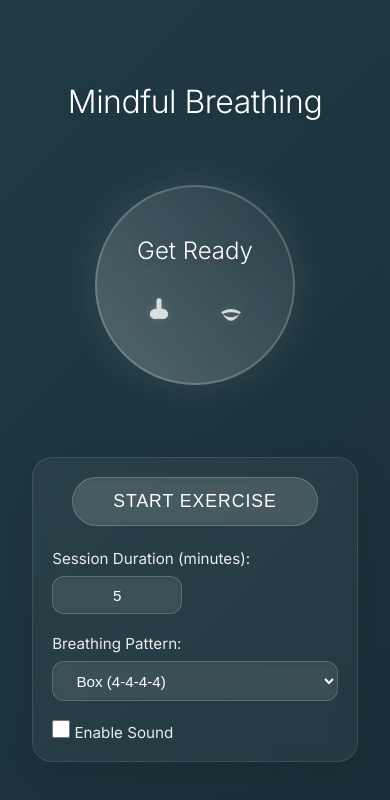
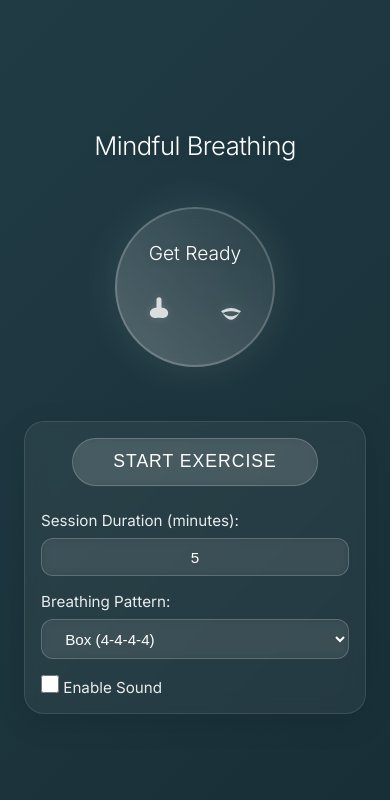
Before and after one commit to coaltrain11/breathing-app, a plain HTML site: page index.html in a window 390 px wide. Drawn offline with Linux system fonts and the light colour scheme.

Commit message:
Optimize layout and responsiveness: - Reduce container and breathing circle sizes - Improve mobile responsiveness - Adjust padding and margins - Make controls more compact

```diff
--- a/styles.css
+++ b/styles.css
@@ -15,7 +15,7 @@ body {
     background-size: 400% 400%;
     animation: gradient 15s ease infinite;
     overflow-x: hidden;
-    padding: 2rem 0;
+    padding: 1rem;
 }
 
 @keyframes gradient {
@@ -26,17 +26,17 @@ body {
 
 .container {
     text-align: center;
-    padding: 1rem;
+    padding: 0.5rem;
     width: 100%;
-    max-width: 1000px;
+    max-width: 800px;
     position: relative;
     z-index: 1;
 }
 
 h1 {
     font-weight: 300;
-    font-size: 2.5rem;
-    margin-bottom: 2rem;
+    font-size: 2rem;
+    margin-bottom: 1.5rem;
     color: #fff;
     text-shadow: 0 2px 10px rgba(0,0,0,0.1);
     letter-spacing: -0.5px;
@@ -44,9 +44,9 @@ h1 {
 
 .breathing-circle {
     position: relative;
-    width: 320px;
-    height: 320px;
-    margin: 0 auto 2rem;
+    width: 280px;
+    height: 280px;
+    margin: 0 auto 1.5rem;
     display: flex;
     justify-content: center;
     align-items: center;
@@ -54,8 +54,8 @@ h1 {
 
 .circle {
     position: absolute;
-    width: 220px;
-    height: 220px;
+    width: 200px;
+    height: 200px;
     border-radius: 50%;
     background: rgba(255, 255, 255, 0.05);
     backdrop-filter: blur(10px);
@@ -108,11 +108,11 @@ h1 {
 }
 
 .controls {
-    max-width: 450px;
+    max-width: 400px;
     margin: 0 auto;
     background: rgba(255, 255, 255, 0.05);
     backdrop-filter: blur(10px);
-    padding: 1.5rem;
+    padding: 1.2rem;
     border-radius: 20px;
     border: 1px solid rgba(255, 255, 255, 0.1);
     box-shadow: 0 8px 32px rgba(0, 0, 0, 0.1);
@@ -143,7 +143,7 @@ h1 {
 .settings {
     display: flex;
     flex-direction: column;
-    gap: 1.2rem;
+    gap: 1rem;
     text-align: left;
 }
 
@@ -151,7 +151,7 @@ h1 {
     display: flex;
     justify-content: space-between;
     align-items: center;
-    gap: 1.2rem;
+    gap: 1rem;
     position: relative;
 }
 
@@ -209,31 +209,31 @@ input[type="checkbox"] {
 
 @media (max-width: 768px) {
     body {
-        padding: 1rem 0;
+        padding: 0.5rem;
     }
 
     .breathing-circle {
-        width: 280px;
-        height: 280px;
+        width: 240px;
+        height: 240px;
     }
 
     .circle {
-        width: 200px;
-        height: 200px;
+        width: 180px;
+        height: 180px;
     }
 
     h1 {
-        font-size: 2rem;
-        margin-bottom: 1.5rem;
+        font-size: 1.8rem;
+        margin-bottom: 1rem;
     }
 
     .instruction {
-        font-size: 1.5rem;
+        font-size: 1.3rem;
     }
 
     .controls {
-        padding: 1.2rem;
-        margin: 0 1rem;
+        padding: 1rem;
+        margin: 0 0.5rem;
     }
 
     .setting {
@@ -242,8 +242,29 @@ input[type="checkbox"] {
         gap: 0.5rem;
     }
 
-    select {
+    select, .number-input {
         width: 100%;
+        min-width: unset;
+    }
+}
+
+@media (max-width: 480px) {
+    .breathing-circle {
+        width: 220px;
+        height: 220px;
+    }
+
+    .circle {
+        width: 160px;
+        height: 160px;
+    }
+
+    h1 {
+        font-size: 1.6rem;
+    }
+
+    .instruction {
+        font-size: 1.2rem;
     }
 }
 
```
Also changed, not shown: 1 other file.
